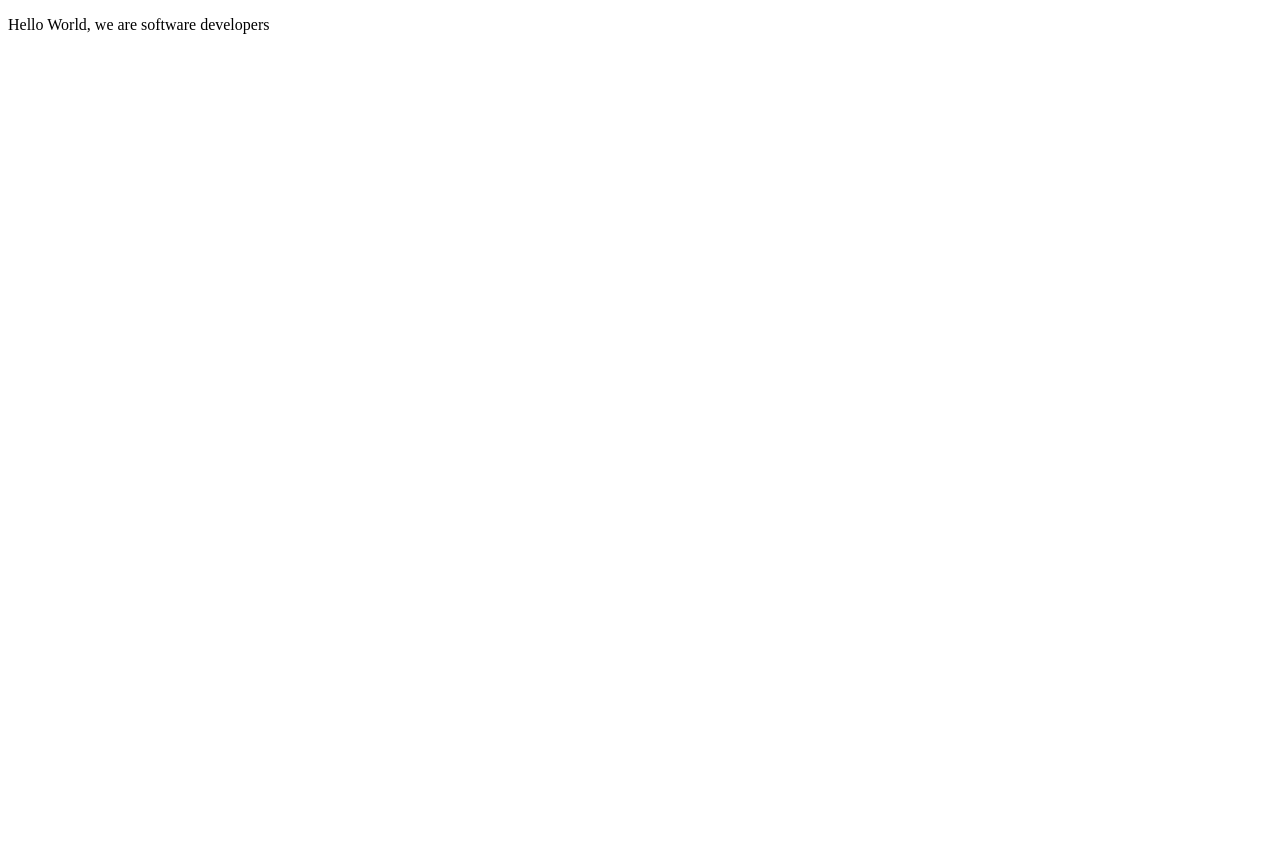
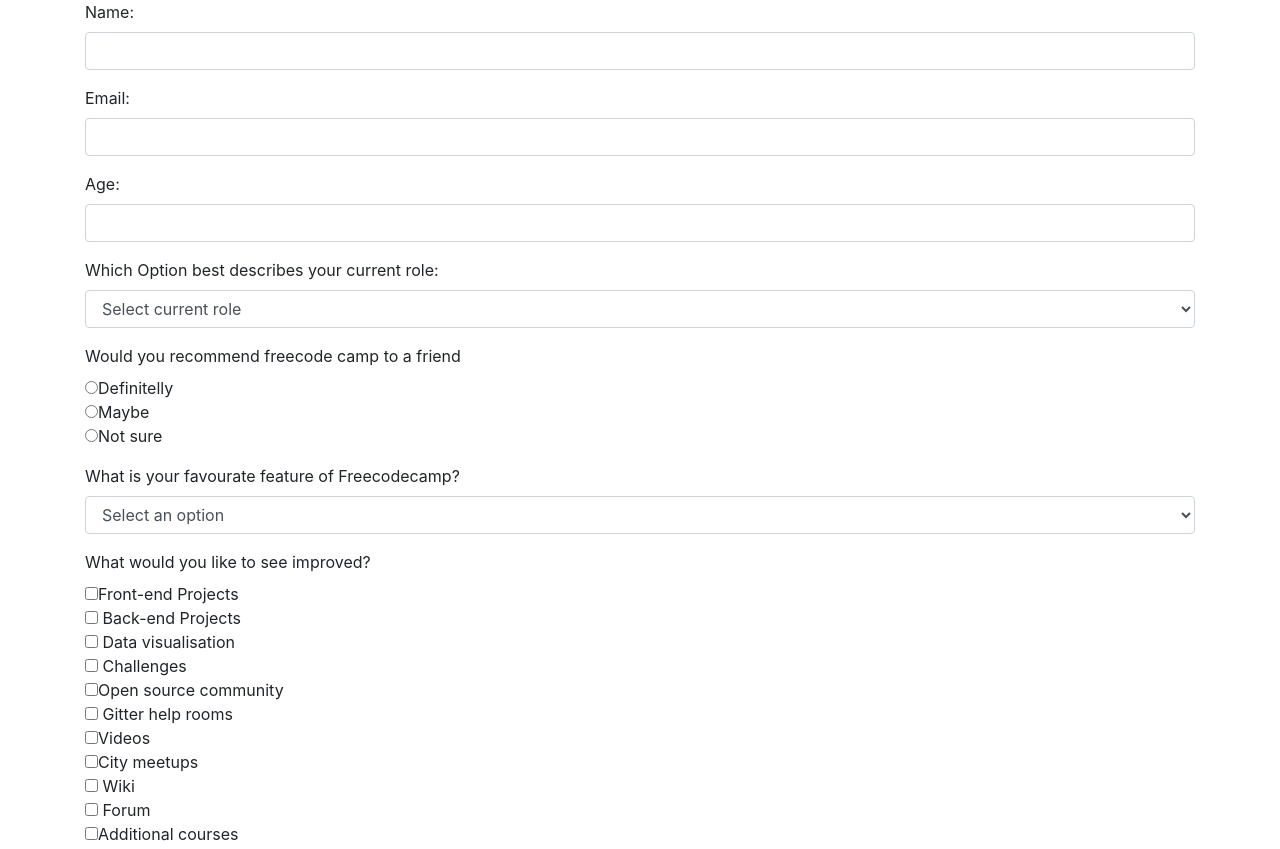
Before and after one commit to MrSayyod/Collab1, a plain HTML site: page index.html in a window 1280 px wide. Shown: the top 849 px of the page. Before the commit the page ends 800 px from the top, so only its background shows below. Drawn offline with nearby package versions, Linux system fonts and the light colour scheme.

Commit message:
edit survey

```diff
--- a/index.html
+++ b/index.html
@@ -4,12 +4,76 @@
     <meta charset="UTF-8">
     <title>Fork Me! FCC: Test Suite Template</title>
     <link rel="stylesheet" href="css/style.css">
+    <link rel="stylesheet" href="https://maxcdn.bootstrapcdn.com/bootstrap/4.0.0/css/bootstrap.min.css" integrity="sha384-Gn5384xqQ1aoWXA+058RXPxPg6fy4IWvTNh0E263XmFcJlSAwiGgFAW/dAiS6JXm" crossorigin="anonymous">
   </head>
 
   <body>
     <script src="https://cdn.freecodecamp.org/testable-projects-fcc/v1/bundle.js"></script>
-
-    <p>Hello World, we are software developers</p>
+    <div class="container">
+      <div>
+        <form class="form">
+          <div class="form-group">
+            <label for="name">Name:</label>
+            <input type="text" class="form-control">
+          </div>
+          <div class="form-group">
+            <label for="name">Email:</label>
+            <input type="email" class="form-control">
+          </div>
+          <div class="form-group">
+            <label for="name">Age:</label>
+            <input type="text" class="form-control">
+          </div>
+          <div class="form-group">
+            <label for="name">Which Option best describes your current role:</label>
+            <select name="" id="" class="form-control">
+              <option value="">Select current role</option>
+              <option value="">Student</option>
+              <option value="">Full time job</option>
+              <option value="">Full learner</option>
+              <option value="">Prefer not to say</option>
+              <option value="">Other</option>
+            </select>
+          </div>
+          <div class="form-group">
+            <label for="name">Would you recommend freecode camp to a friend</label><br>
+            <input type="radio" value="Definitelly">Definitelly<br>
+            <input type="radio" value="Maybe">Maybe<br>
+            <input type="radio" value="Not sure">Not sure
+          </div>
+          <div class="form-group">
+            <label for="name">What is your favourate feature of Freecodecamp?</label>
+            <select name="" id="" class="form-control">
+              <option value="">Select an option</option>
+              <option value="">Challenges</option>
+              <option value="">Projects</option>
+              <option value="">Community</option>
+              <option value="">Open source</option>
+            </select>
+          </div>
+          <div class="form-group">
+            <label for="name">What would you like to see improved?</label><br>
+            <input type="checkbox" value="Front-end Projects">Front-end Projects<br>
+            <input type="checkbox" value="Back-end Projects"> Back-end Projects<br>
+            <input type="checkbox" value="Data visualisation"> Data visualisation<br>
+            <input type="checkbox" value="Challenges"> Challenges<br>
+            <input type="checkbox" value="Open source community">Open source community<br>
+            <input type="checkbox" value="Gitter hellp rooms"> Gitter help rooms<br>
+            <input type="checkbox" value="Videos">Videos<br>
+            <input type="checkbox" value="City meetups">City meetups<br>
+            <input type="checkbox" value="Wiki"> Wiki<br>
+            <input type="checkbox" value="Forum"> Forum<br>
+            <input type="checkbox" value="Additional courses">Additional courses
+          </div>
+          <div class="form-group">
+            <label for="name">Any comments or Suggestions?</label>
+            <textarea name="comment" id="" cols="30" rows="10" class="form-control" placeholder="Enter youur comment here"></textarea>
+          </div>
+          <button class="form-control btn btn-success">Submit</button>
+        </form>
+      </div>
+    </div>
+    <!-- <p>Hello World, we are software developers</p> -->
     <!--
 
     Hello Camper!
```
